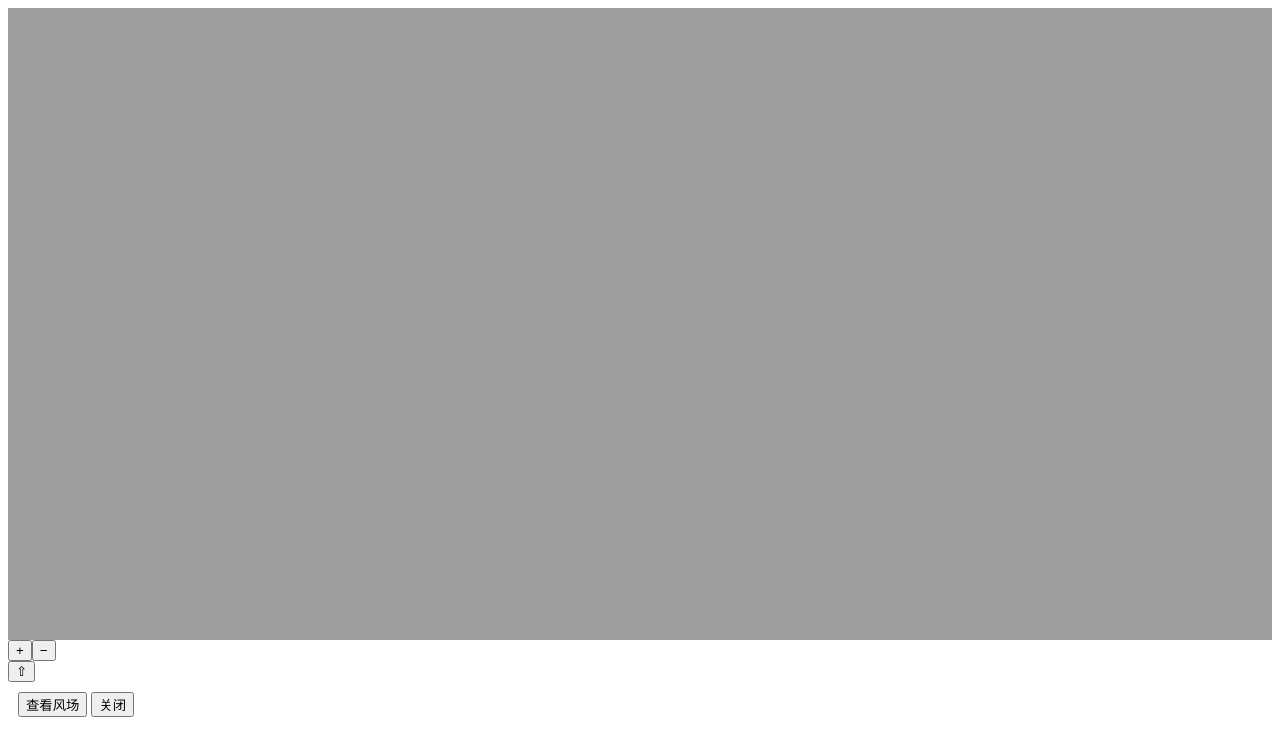
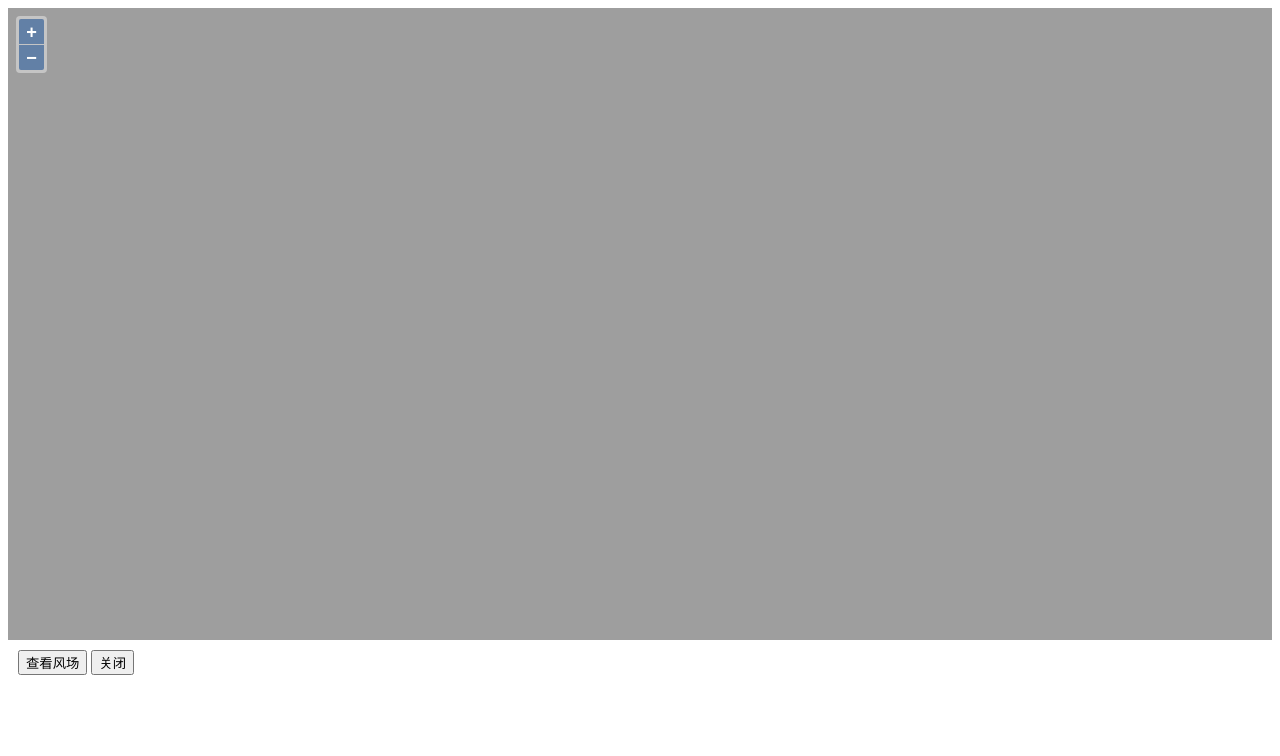
Before and after one commit to kaixin51/openlayers-windy, a plain HTML site: page index.html in a window 1280 px wide. Drawn offline with Linux system fonts and the light colour scheme.

Commit message:
修改了index.html

```diff
--- a/index.html
+++ b/index.html
@@ -3,6 +3,7 @@
 <head>
     <meta charset="UTF-8">
     <title>Title</title>
+    <link rel="stylesheet" type="text/css" href="css/ol.css"/>
     <script src="js/jquery-3.3.1.min.js"></script>
     <script src="js/ol.js"></script>
     <script src="js/windy.js"></script>
```
